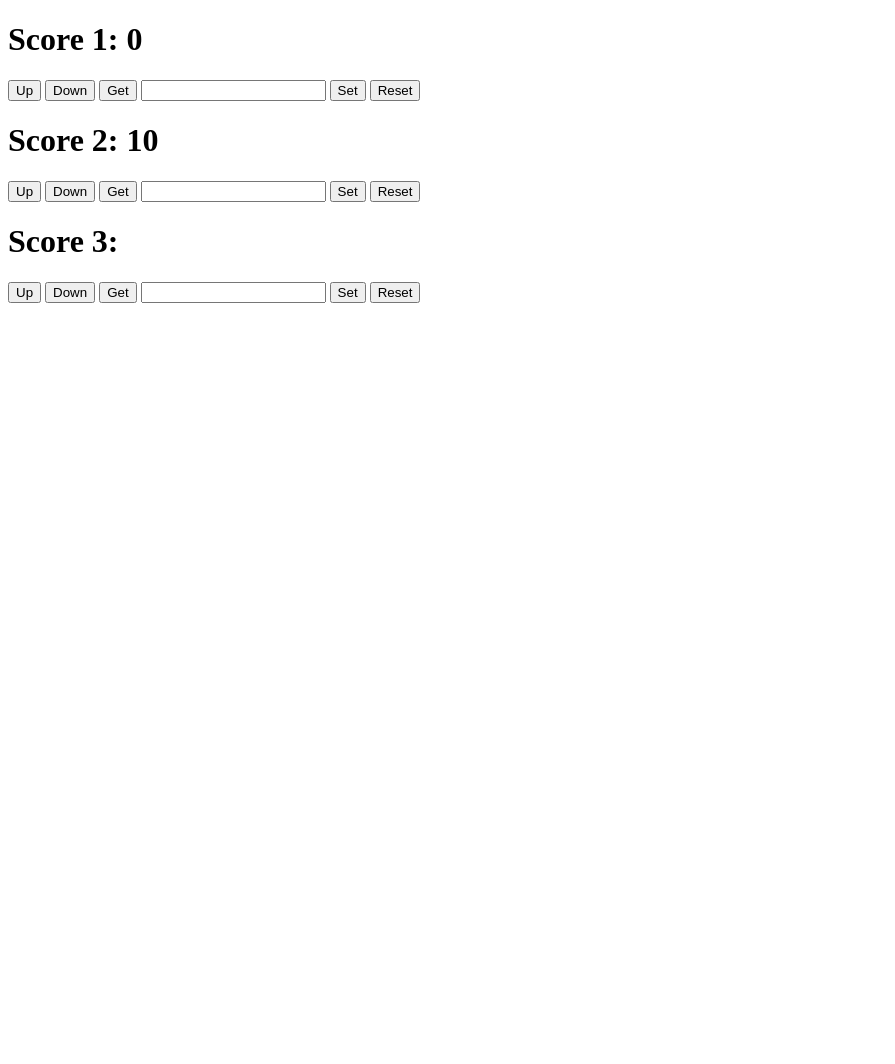
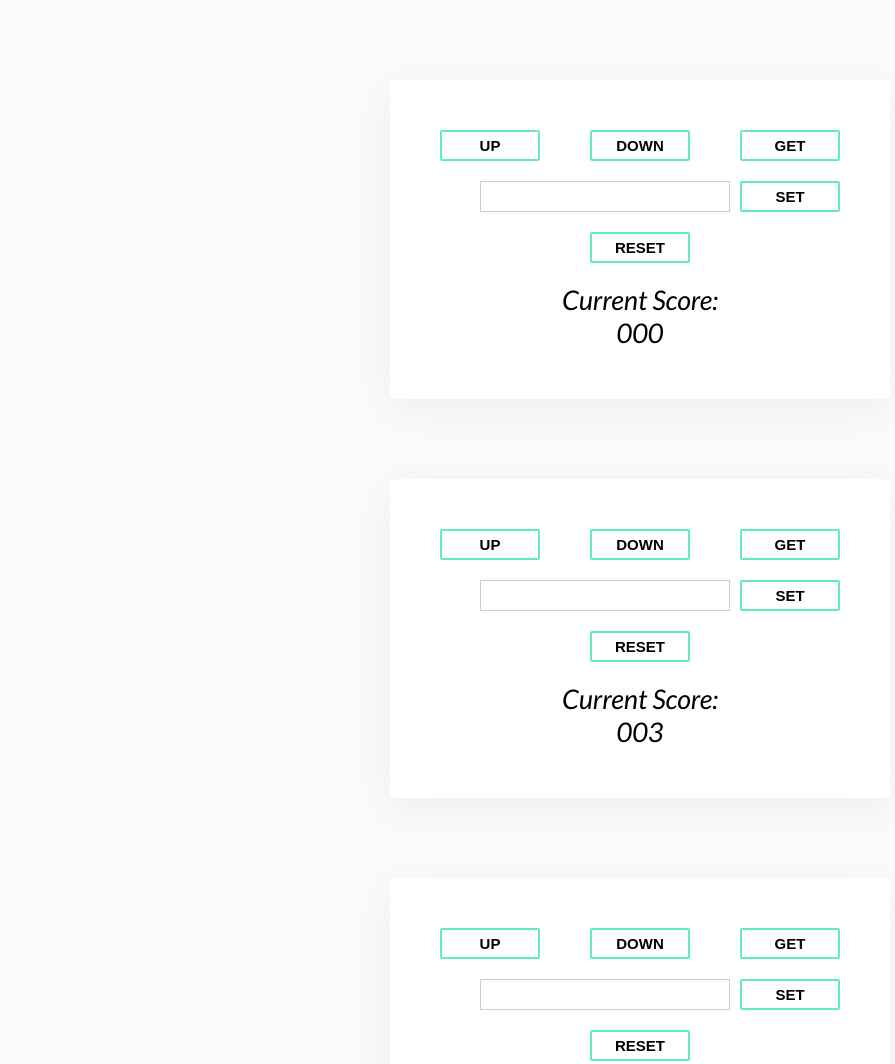
Before and after one commit to miloszmoss/intivePatronage2017, a website: page exercise2/index.html in a window 1280 px wide. Shown: the top 1064 px of the page, without its empty margins (0-895 px from the left). Before the commit the page ends 800 px from the top, so only its background shows below. Drawn offline with Linux system fonts and the light colour scheme.

Commit message:
counter style and js code split

```diff
--- a/exercise2/index.html
+++ b/exercise2/index.html
@@ -4,34 +4,52 @@
     <meta charset="UTF-8" />
     <meta name="viewport" content="width=device-width, initial-scale=1.0" />
     <meta http-equiv="X-UA-Compatible" content="ie=edge" />
+    <link href="https://fonts.googleapis.com/css?family=Lato:300,400,400i,700" rel="stylesheet" />
     <link rel="stylesheet" href="./main.css" />
     <title>Score counter</title>
   </head>
   <body>
-    <div id="score-1">
-      <h1>Score 1: <span class="counter"></span></h1>
-      <form>
-        <button class="up">Up</button> <button class="down">Down</button>
-        <button class="get">Get</button> <input class="value" type="number" />
-        <button class="set">Set</button> <button class="reset">Reset</button>
-      </form>
-    </div>
+    <div class="container">
+      <div class="score" id="score-1">
+        <form class="score__form">
+          <div class="score__row1">
+            <button class="btn up">Up</button> <button class="btn down">Down</button>
+            <button class="btn get">Get</button>
+          </div>
+          <div class="score__set">
+            <input class="score__input value" type="number" /> <button class="btn set">Set</button>
+          </div>
+          <button class="btn reset">Reset</button>
+        </form>
+        <h1 class="score__title">Current Score: <span class="counter"></span></h1>
+      </div>
 
-    <div id="score-2">
-      <h1>Score 2: <span class="counter"></span></h1>
-      <form>
-        <button class="up">Up</button> <button class="down">Down</button>
-        <button class="get">Get</button> <input class="value" type="number" />
-        <button class="set">Set</button> <button class="reset">Reset</button>
-      </form>
-    </div>
-    <div id="score-3">
-      <h1>Score 3: <span class="counter"></span></h1>
-      <form>
-        <button class="up">Up</button> <button class="down">Down</button>
-        <button class="get">Get</button> <input class="value" type="number" />
-        <button class="set">Set</button> <button class="reset">Reset</button>
-      </form>
+      <div class="score" id="score-2">
+        <form class="score__form">
+          <div class="score__row1">
+            <button class="btn up">Up</button> <button class="btn down">Down</button>
+            <button class="btn get">Get</button>
+          </div>
+          <div class="score__set">
+            <input class="score__input value" type="number" /> <button class="btn set">Set</button>
+          </div>
+          <button class="btn reset">Reset</button>
+        </form>
+        <h1 class="score__title">Current Score: <span class="counter"></span></h1>
+      </div>
+      <div class="score" id="score-3">
+        <form class="score__form">
+          <div class="score__row1">
+            <button class="btn up">Up</button> <button class="btn down">Down</button>
+            <button class="btn get">Get</button>
+          </div>
+          <div class="score__set">
+            <input class="score__input value" type="number" /> <button class="btn set">Set</button>
+          </div>
+          <button class="btn reset">Reset</button>
+        </form>
+        <h1 class="score__title">Current Score: <span class="counter"></span></h1>
+      </div>
     </div>
     <script src="./score-counter.js"></script>
     <script src="./score-ui.js"></script>
--- a/exercise2/main.css
+++ b/exercise2/main.css
@@ -0,0 +1,97 @@
+* {
+  margin: 0;
+  padding: 0;
+  box-sizing: border-box;
+}
+
+html {
+ font-size: 10px;
+  font-family: 'Lato', sans-serif;
+
+}
+
+body {
+  font-family: 'Lato', sans-serif;
+  background: #fafafa;
+}
+.container {
+  max-width: 120rem;
+  margin: 0 auto;
+}
+
+.score {
+  min-height: 30rem;
+  width: 50rem;
+  margin:8rem auto;
+  padding: 5rem;
+  background: #fff;
+  display: flex;
+  flex-direction: column;
+  justify-content: center;
+  align-items: center;
+  -webkit-box-shadow: 0px 40px 5px -2px rgba(237,237,237,1);
+  -moz-box-shadow: 0px 40px 5px -2px rgba(237,237,237,1);
+  box-shadow: 0px 10px 40px -2px rgba(237,237,237,1);
+  border-radius: 5px;
+}
+
+.score__form {
+  display: flex;
+  width: 100%;
+  flex-direction: column;
+  align-items: center;
+  justify-content: center;
+}
+
+.score__row1 {
+  display: flex;
+  width: 100%;
+  justify-content: space-between;
+  margin-bottom: 2rem;
+}
+
+.score__title {
+  font-style: italic;
+  font-weight: 400;
+  font-size: 2.7rem;
+}
+
+.score__set {
+  display: flex;
+  width: 100%;
+  justify-content: space-between;
+  margin-bottom: 2rem;
+}
+
+.set {
+  width: 30%;
+}
+.score__input {
+  width: 250px;
+  padding: 0 1rem;
+  margin-left: 4rem;
+  border: 1px solid rgb(207, 205, 212);
+}
+
+.reset{
+  display: block;
+  margin-bottom: 2rem;
+}
+
+.btn {
+  border: 2px solid #64ecbf;
+  width: 10rem;
+  background: none;
+  padding: 0.5rem 1rem;
+  border-radius: 2px;
+  font-size: 1.5rem;
+  text-transform: uppercase;
+  font-weight: 700;
+  cursor: pointer;
+}
+
+.counter {
+  display: block;
+  display: flex;
+  justify-content: center;
+}
--- a/exercise2/score-counter.js
+++ b/exercise2/score-counter.js
@@ -1,56 +1,37 @@
 class ScoreCounter {
-  constructor(element, precision, initialValue) {
-    this.element = document.querySelector(`#${element}`);
-    this.counterElement = document.querySelector(
-      `#${this.element.id} .counter`
-    );
-    this.buttons = document.querySelectorAll('button');
-    this.btnDown = document.querySelector(`#${this.element.id} .down`);
-    this.btnUp = document.querySelector(`#${this.element.id} .up`);
-    this.precision = precision;
-    this.initialValue = initialValue;
-    this.currentValue = 0;
-    this.format = this.format.bind(this);
-    this.down = this.down.bind(this);
-    this.up = this.up.bind(this);
-  }
   format(current) {
+    console.log(current);
+
     return (current = String(current).padStart(this.precision, '0'));
   }
+  initial(value) {
+    const { counterField } = this;
+    counterField.innerHTML = this.format(value);
+  }
   get() {
-    alert(`Counter ${this.element.id.split('-')[1]} = ${this.currentValue}`);
+    alert(`Counter ${this.element.split('-')[1]} = ${this.currentValue}`);
   }
   up() {
-    const { counterElement } = this;
-    counterElement.innerHTML = this.format((this.currentValue += 1));
+    const { counterField } = this;
+    counterField.innerHTML = this.format((this.currentValue += 1));
   }
   down() {
-    const { counterElement } = this;
-    counterElement.innerHTML = this.format((this.currentValue -= 1));
+    const { counterField } = this;
+    counterField.innerHTML = this.format((this.currentValue -= 1));
   }
   reset() {
     this.currentValue = 0;
-    this.counterElement.innerHTML = this.format(this.currentValue);
+    this.counterField.innerHTML = this.format(this.currentValue);
   }
-  set(value) {
-    this.currentValue = value;
-    this.counterElement.innerHTML = this.format(this.currentValue);
+  set() {
+    const inputValue = document.querySelector(`#${this.element} .value`).value;
+    this.counterField.innerHTML = this.format(inputValue);
   }
-  init() {
-    [...this.buttons].forEach(button =>
+  btnEvents(buttons) {
+    [...buttons].forEach(button =>
       button.addEventListener('click', e => {
         e.preventDefault();
-      })
+      }),
     );
-    this.btnDown.addEventListener('click', this.down);
-    this.btnUp.addEventListener('click', this.up);
-    this.currentValue = this.initialValue;
-    this.counterElement.innerHTML = this.currentValue;
   }
 }
-
-const counter1 = new ScoreCounter('score-1', 3, 0);
-counter1.init();
-
-const counter2 = new ScoreCounter('score-2', 4, 10);
-counter2.init();
--- a/exercise2/score-ui.js
+++ b/exercise2/score-ui.js
@@ -0,0 +1,42 @@
+class ScoreUI extends ScoreCounter {
+  constructor(element, precision, initialValue) {
+    super();
+    this.element = element;
+    this.counterField = document.querySelector(`#${element} .counter`);
+    this.btnReset = document.querySelector(`#${element} .reset`);
+    this.btnDown = document.querySelector(`#${element} .down`);
+    this.btnSet = document.querySelector(`#${element} .set`);
+    this.btnGet = document.querySelector(`#${element} .get`);
+    this.btnUp = document.querySelector(`#${element} .up`);
+    this.buttons = document.querySelectorAll('button');
+    this.initialValue = initialValue;
+    this.precision = precision;
+    this.currentValue = 0;
+    this.format = this.format.bind(this);
+    this.initial = this.initial.bind(this);
+    this.reset = this.reset.bind(this);
+    this.down = this.down.bind(this);
+    this.set = this.set.bind(this);
+    this.get = this.get.bind(this);
+    this.up = this.up.bind(this);
+  }
+  init() {
+    this.btnEvents(this.buttons);
+    this.initial(this.initialValue);
+    this.btnDown.addEventListener('click', this.down);
+    this.btnUp.addEventListener('click', this.up);
+    this.btnReset.addEventListener('click', this.reset);
+    this.btnSet.addEventListener('click', this.set);
+    this.btnGet.addEventListener('click', this.get);
+    this.currentValue = this.initialValue;
+  }
+}
+
+const counter1 = new ScoreUI('score-1', 3, 0);
+counter1.init();
+
+const counter2 = new ScoreUI('score-2', 3, 3);
+counter2.init();
+
+const counter3 = new ScoreUI('score-3', 3, 0);
+counter3.init();
```
